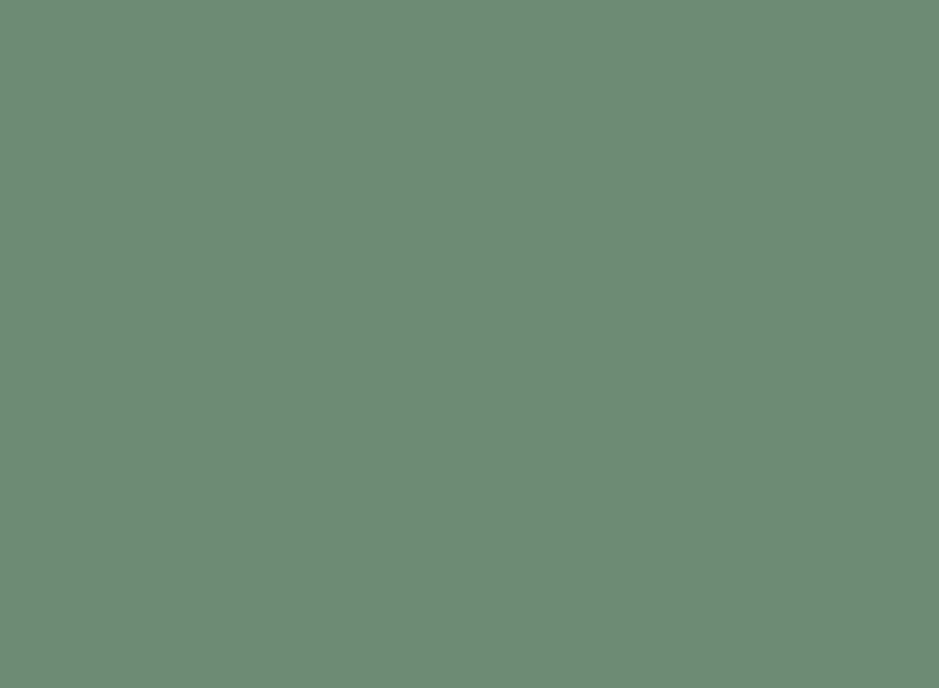
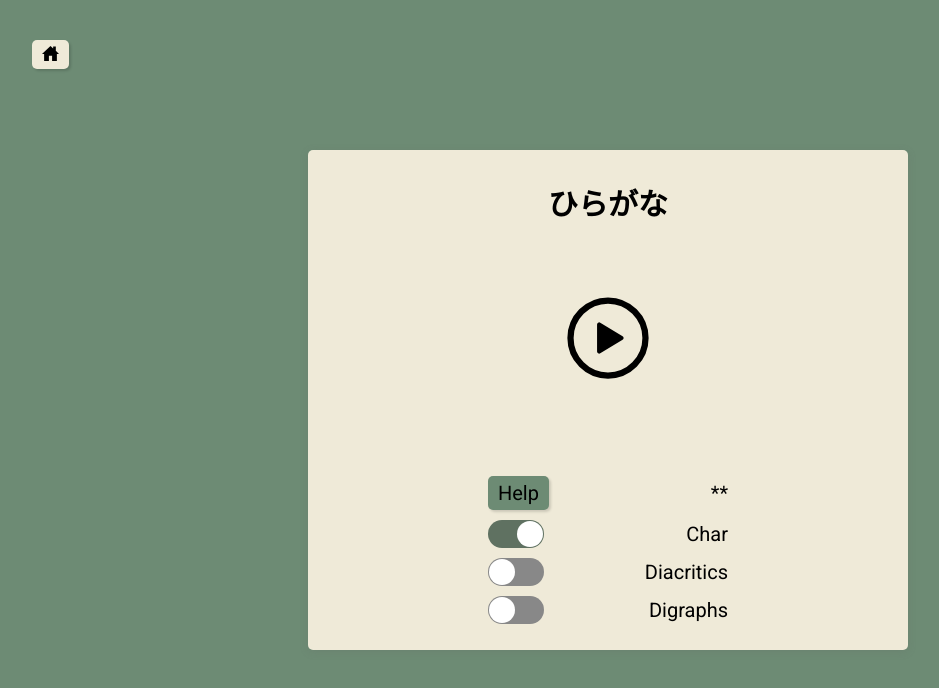
Before and after one commit to PedroProvenzano/japan-practise, a React (Create React App) app: page /japan-practise/hiragana in a window 1280 px wide. Before the commit this address had no page. Shown: the top 688 px of the page, without its empty margins (32-971 px from the left). Built offline with nearby package versions, Linux system fonts and the light colour scheme.

Commit message:
quickfix 1

```diff
--- a/src/App.js
+++ b/src/App.js
@@ -9,9 +9,9 @@ function App() {
   return (
     <div className="App">
       <Routes>
-        <Route path="/" element={<Home />} />
-        <Route path="/hiragana" element={<Hiragana />} />
-        <Route path="/katakana" element={<Katakana />} />
+        <Route path="japan-practise/" element={<Home />} />
+        <Route path="japan-practise/hiragana" element={<Hiragana />} />
+        <Route path="japan-practise/katakana" element={<Katakana />} />
       </Routes>
     </div>
   );
```
